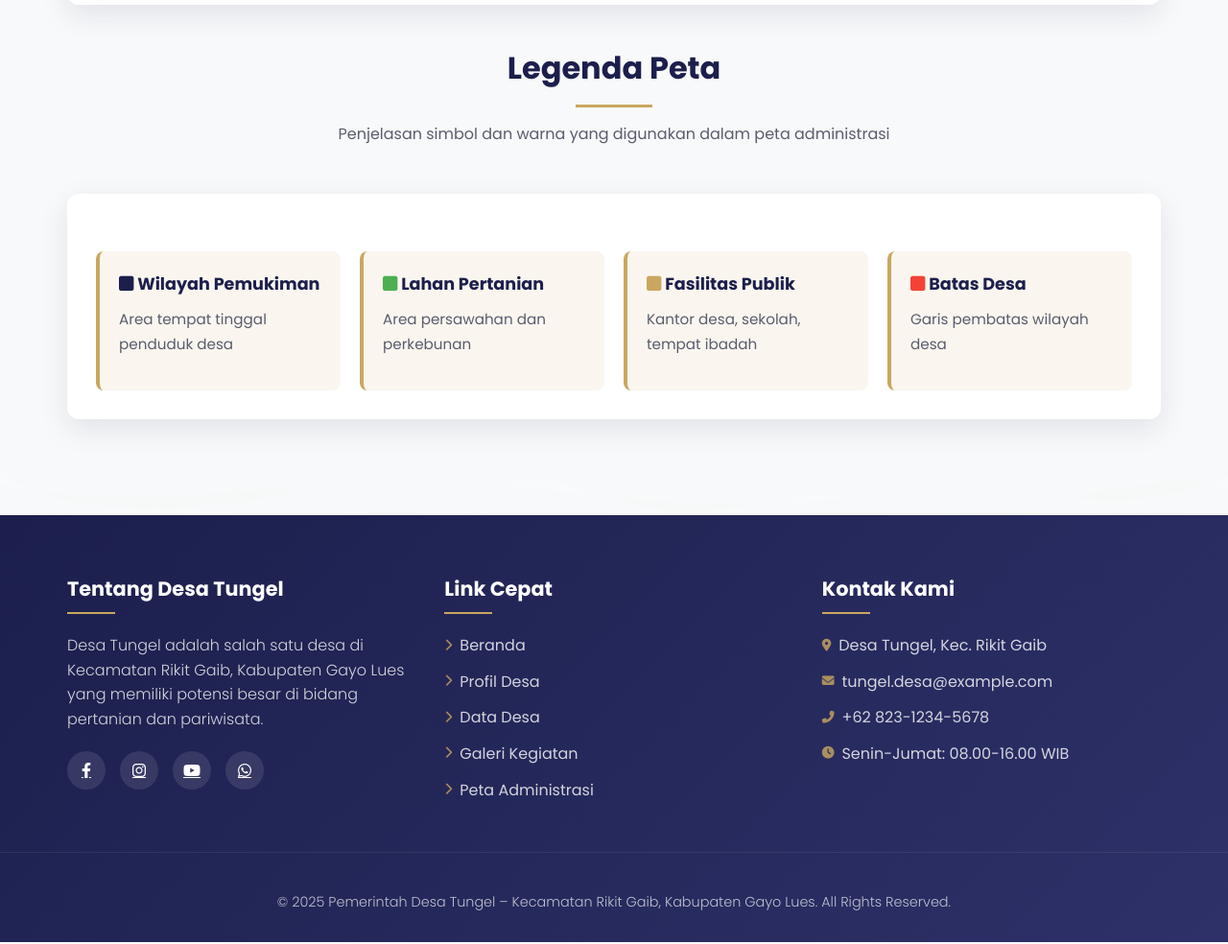
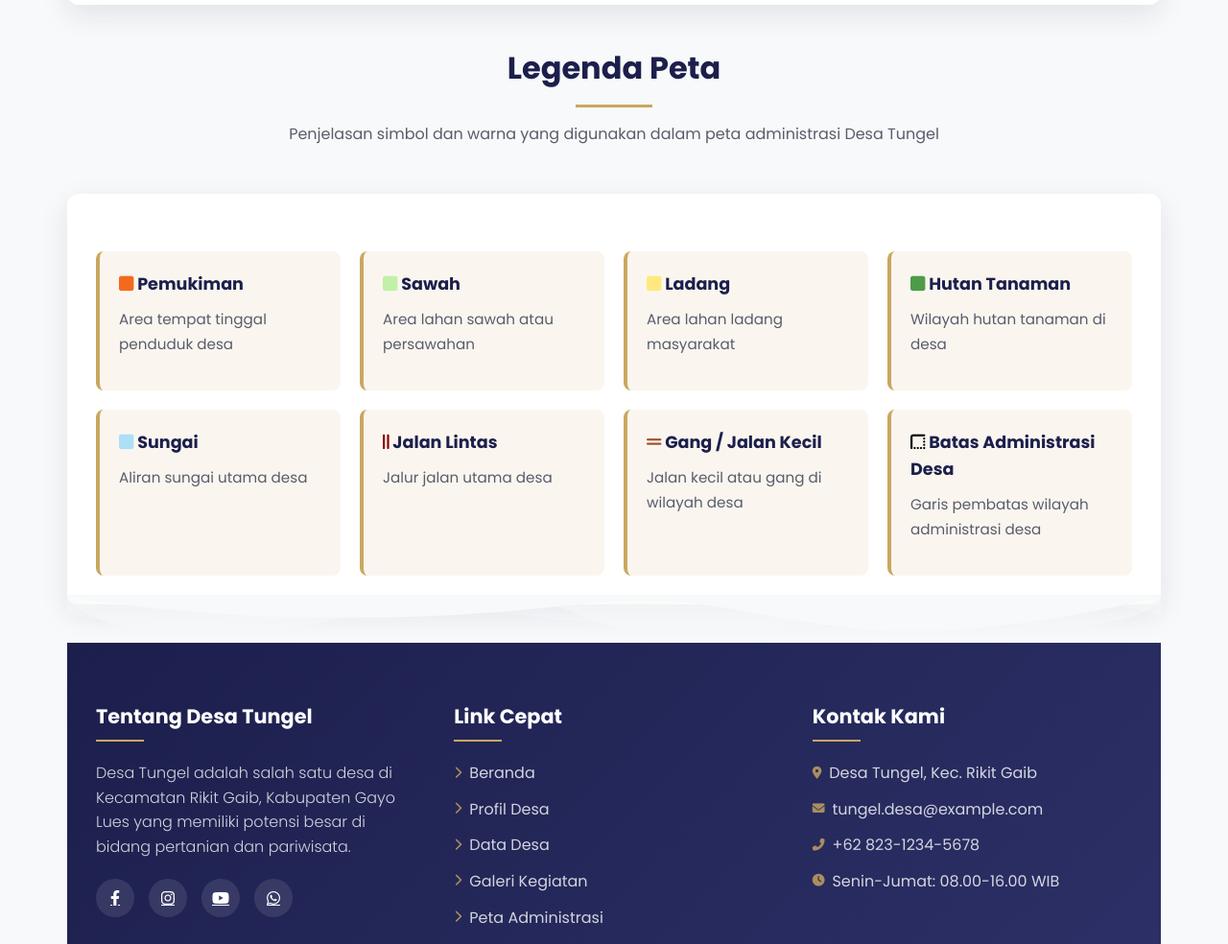
Before and after one commit to desatungel113/kecamatanrikitgaib, a plain HTML site: page petaadministrasi.html in a window 1280 px wide. Shown: the part 2021-3005 px from the top of the page at 96% size. Drawn offline with Linux system fonts and the light colour scheme.

Commit message:
Update petaadministrasi.html

```diff
--- a/petaadministrasi.html
+++ b/petaadministrasi.html
@@ -600,28 +600,43 @@
 
    <div class="section-title">
   <h2>Legenda Peta</h2>
-      <p>Penjelasan simbol dan warna yang digunakan dalam peta administrasi</p>
+  <p>Penjelasan simbol dan warna yang digunakan dalam peta administrasi Desa Tungel</p>
 </div>
 
 <div class="peta-container">
   <div class="peta-description">
     <div class="peta-info">
       <div class="info-box">
-            <h4><i class="fas fa-square" style="color: #1c1f4c;"></i> Wilayah Pemukiman</h4>
+        <h4><i class="fas fa-square" style="color: #f46a1d;"></i> Pemukiman</h4>
         <p>Area tempat tinggal penduduk desa</p>
       </div>
       <div class="info-box">
-            <h4><i class="fas fa-square" style="color: #4caf50;"></i> Lahan Pertanian</h4>
-            <p>Area persawahan dan perkebunan</p>
+        <h4><i class="fas fa-square" style="color: #c2f0a9;"></i> Sawah</h4>
+        <p>Area lahan sawah atau persawahan</p>
       </div>
       <div class="info-box">
-            <h4><i class="fas fa-square" style="color: #caa760;"></i> Fasilitas Publik</h4>
-            <p>Kantor desa, sekolah, tempat ibadah</p>
+        <h4><i class="fas fa-square" style="color: #ffe97f;"></i> Ladang</h4>
+        <p>Area lahan ladang masyarakat</p>
       </div>
       <div class="info-box">
-            <h4><i class="fas fa-square" style="color: #f44336;"></i> Batas Desa</h4>
-            <p>Garis pembatas wilayah desa</p>
+        <h4><i class="fas fa-square" style="color: #4d9c4a;"></i> Hutan Tanaman</h4>
+        <p>Wilayah hutan tanaman di desa</p>
       </div>
+      <div class="info-box">
+        <h4><i class="fas fa-square" style="color: #addff7;"></i> Sungai</h4>
+        <p>Aliran sungai utama desa</p>
+      </div>
+      <div class="info-box">
+        <h4><i class="fas fa-grip-lines-vertical" style="color: #8b0000;"></i> Jalan Lintas</h4>
+        <p>Jalur jalan utama desa</p>
+      </div>
+      <div class="info-box">
+        <h4><i class="fas fa-grip-lines" style="color: #a0522d;"></i> Gang / Jalan Kecil</h4>
+        <p>Jalan kecil atau gang di wilayah desa</p>
+      </div>
+      <div class="info-box">
+        <h4><i class="fas fa-border-style" style="color: black;"></i> Batas Administrasi Desa</h4>
+        <p>Garis pembatas wilayah administrasi desa</p>
       </div>
     </div>
   </div>
```
Lines whose indentation alone changed are shown as unchanged.
